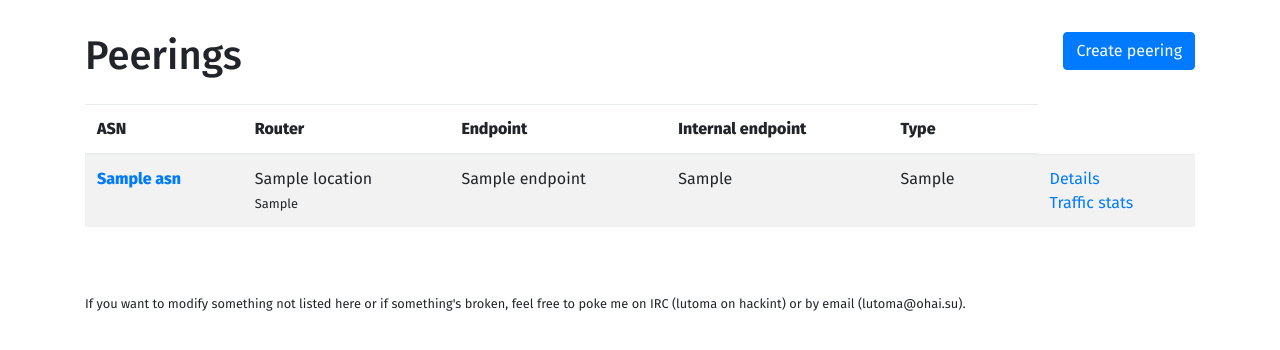
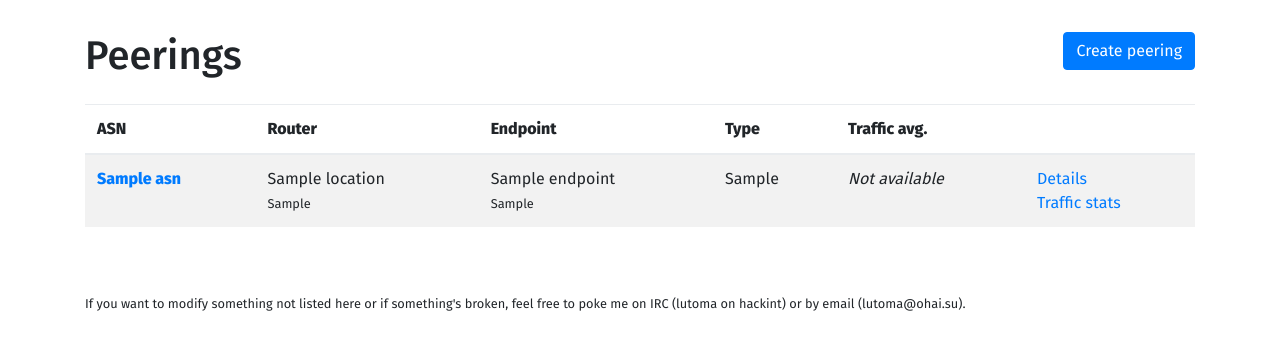
Before and after one commit to lutoma/autopeer, a Django app: template templates/peeringmanager/peering_list.html in a window 1280 px wide. Shown: the top 350 px of the page. Run offline with Django 3.2, Linux system fonts and the light colour scheme; the template is opened without the code that fills it: most values are stand-ins (such as "Sample title", 1, 10 or a date in 2020); some libraries are stand-ins or nearby versions.

Commit message:
Add traffic stats from RRD

```diff
--- a/autopeer/settings.py
+++ b/autopeer/settings.py
@@ -17,6 +17,7 @@ INSTALLED_APPS = [
     'django.contrib.sessions',
     'django.contrib.messages',
     'django.contrib.staticfiles',
+    'django.contrib.humanize',
     'dn42auth',
     'peeringmanager',
     'bootstrap4',
--- a/requirements.txt
+++ b/requirements.txt
@@ -4,3 +4,5 @@ pythonwhois==2.4.3
 requests==2.18.4
 paramiko==2.3.1
 django-su==0.5.2
+rrdtool==0.1.11
+hurry.filesize==0.9
--- a/templates/peeringmanager/peering_list.html
+++ b/templates/peeringmanager/peering_list.html
@@ -1,4 +1,5 @@
 {% extends 'base.html' %}
+{% load humanize %}
 
 {% block content %}
 <div class='row'>
@@ -16,8 +17,8 @@
 					<th scope='col'>ASN</th>
 					<th scope='col'>Router</th>
 					<th scope='col'>Endpoint</th>
-					<th scope='col'>Internal endpoint</th>
 					<th scope='col'>Type</th>
+					<th scope='col'>Traffic avg.</th>
 					<th scope='col'></th>
 			</thead>
 
@@ -29,10 +30,21 @@
 							{{ peering.router.location }}<br />
 							<small>{{ peering.router.host_internal }}</small>
 						</td>
-						<td>{{ peering.endpoint }}</td>
-						<td>{{ peering.endpoint_internal }}</td>
+						<td>
+							{{ peering.endpoint }}<br />
+							<small>{{ peering.endpoint_internal }}
+						</td>
 						<td>{{ peering.get_vpn_type_display }}</td>
-						<td></td>
+						<td>
+							{% with traffic=peering.get_traffic %}
+								{% if traffic %}
+									Receive: {{ traffic.rx }}/s<br />
+									Transmit: {{ traffic.tx }}/s<br />
+								{% else %}
+									<em>Not available</em>
+								{% endif %}
+							{% endwith %}
+						</td>
 						<td>
 							<a href='/peerings/{{ peering.id }}'>Details</a><br />
 							<a href='https://stats.dn42.lutoma.org/detail.php?p=interface&pi=wg.{{ peering.name }}&t=if_octets&h={{ peering.router.host_internal }}&s=86400' target='_blank'>Traffic stats</a><!--<br />
```
Also changed, not shown: peeringmanager/models.py (+21 -0 lines).
